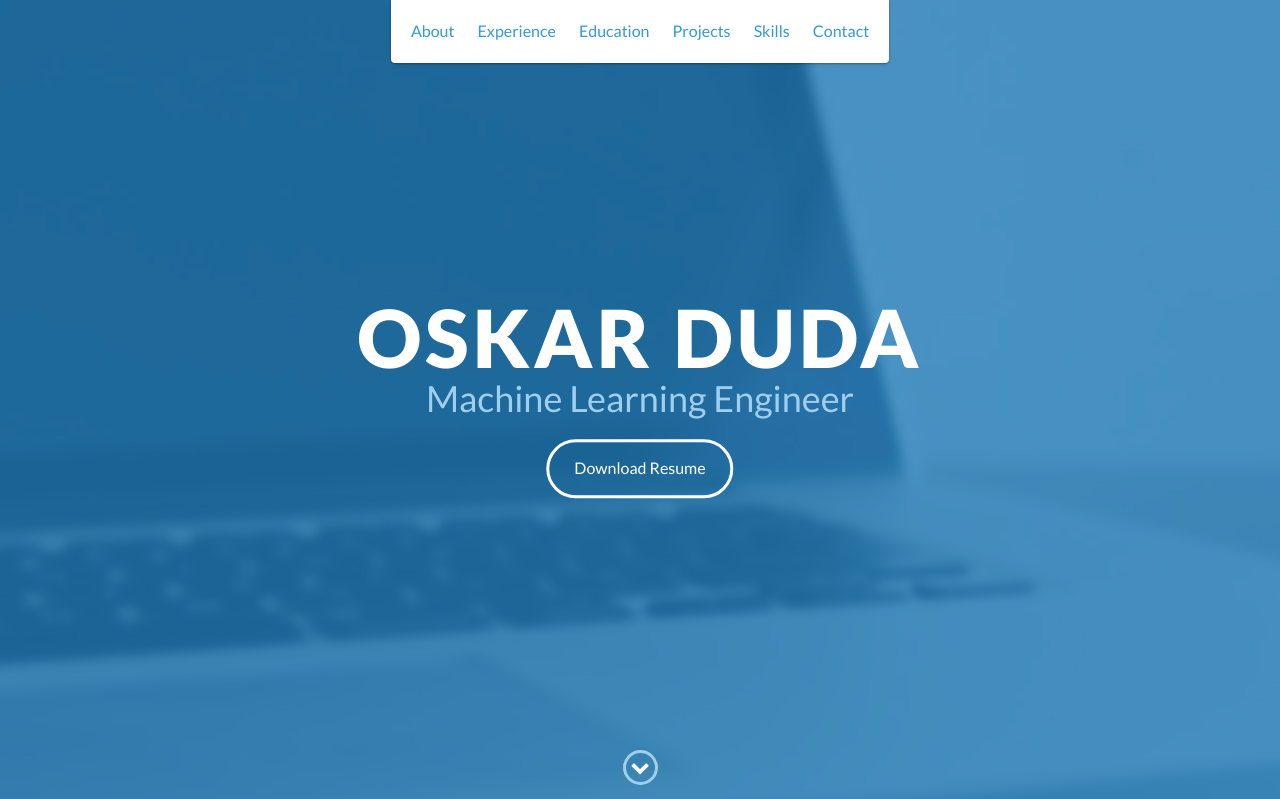
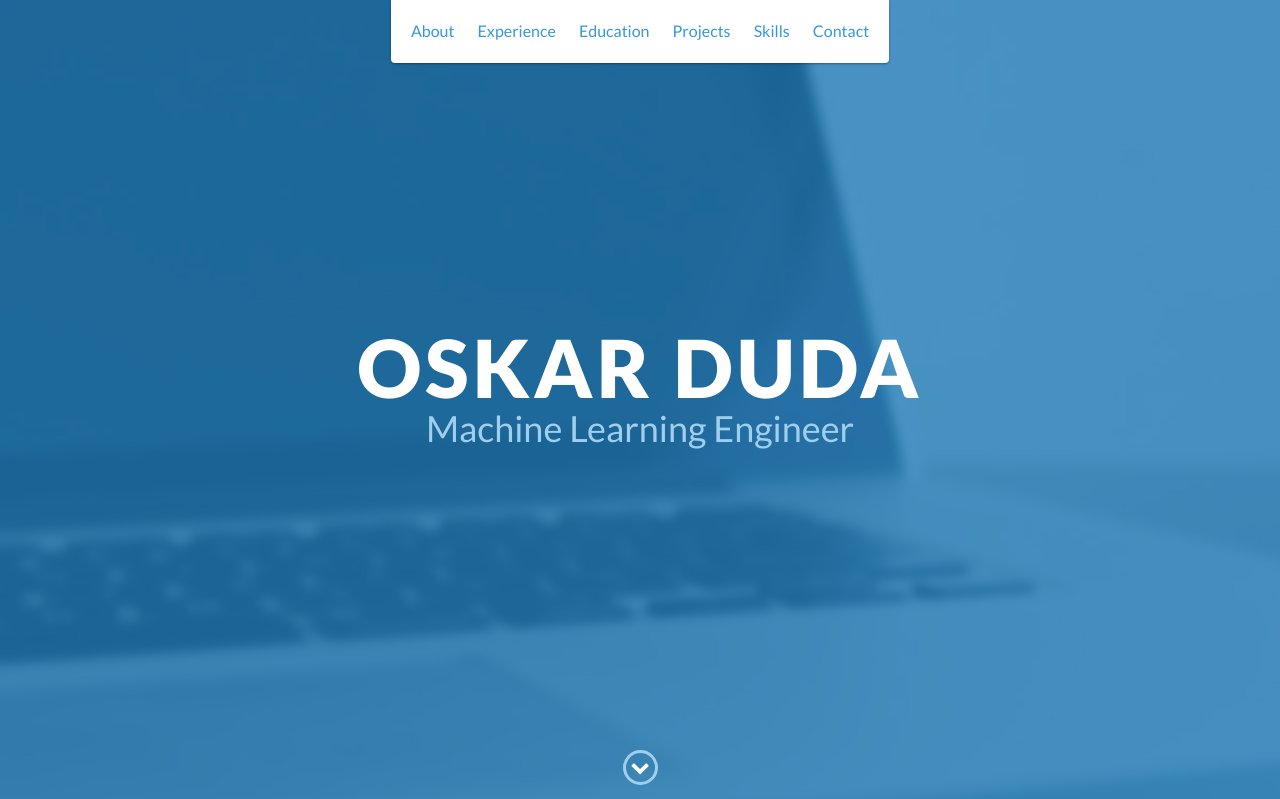
Before and after one commit to RyanFitzgerald/devportfolio, a Flask app: page / in a window 1280 px wide. Shown: the top 799 px of the page. Run offline with Flask 2, Linux system fonts and the light colour scheme; some libraries are stand-ins or nearby versions.

Commit message:
feat(portfolio): drop resume download button

```diff
--- a/templates/index.html
+++ b/templates/index.html
@@ -50,7 +50,6 @@
         <div id="lead-content">
             <h1>Oskar Duda</h1>
             <h2>Machine Learning Engineer</h2>
-            <a href="#" class="btn-rounded-white">Download Resume</a>
         </div>
         <!-- End #lead-content -->
 
```
